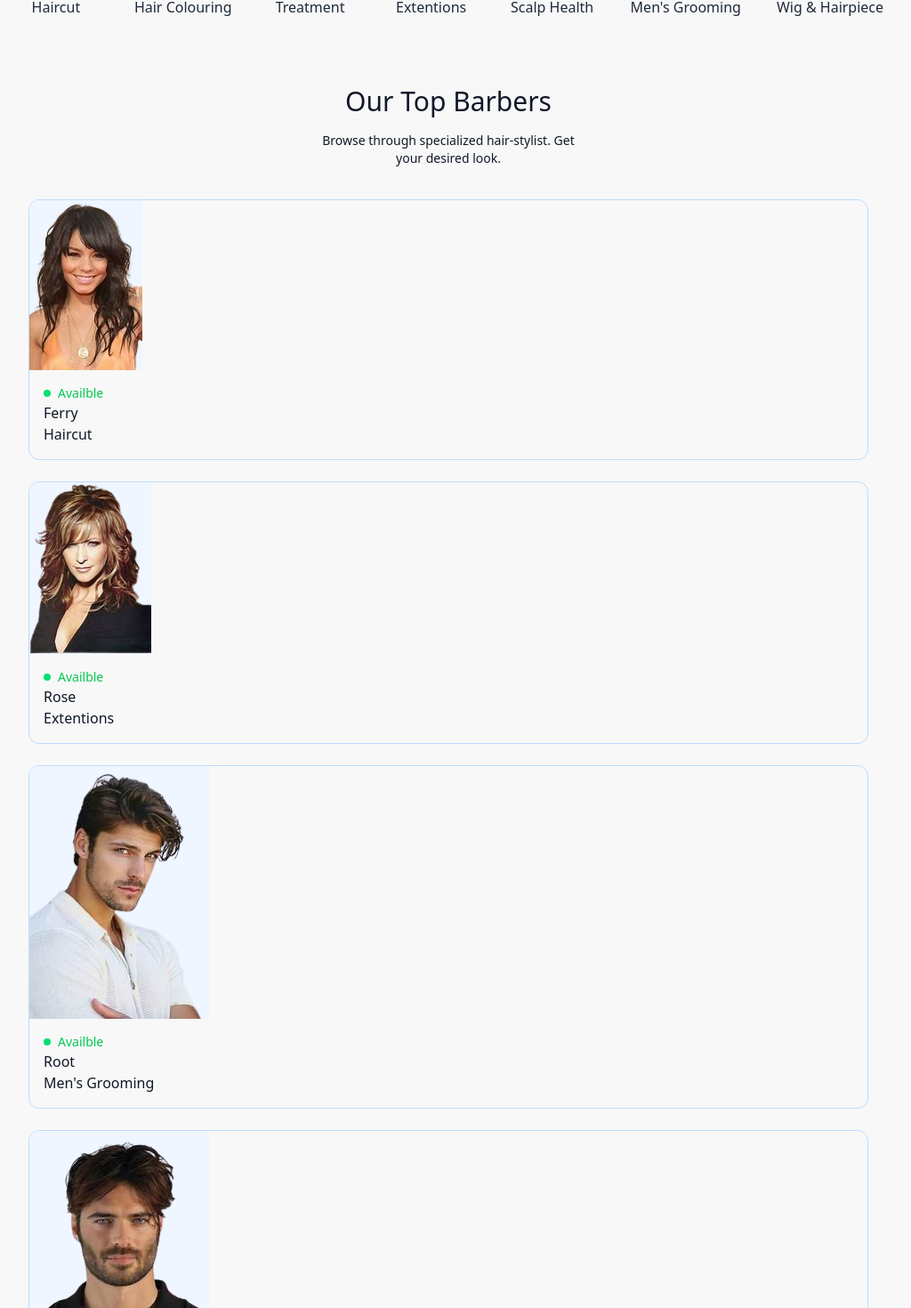
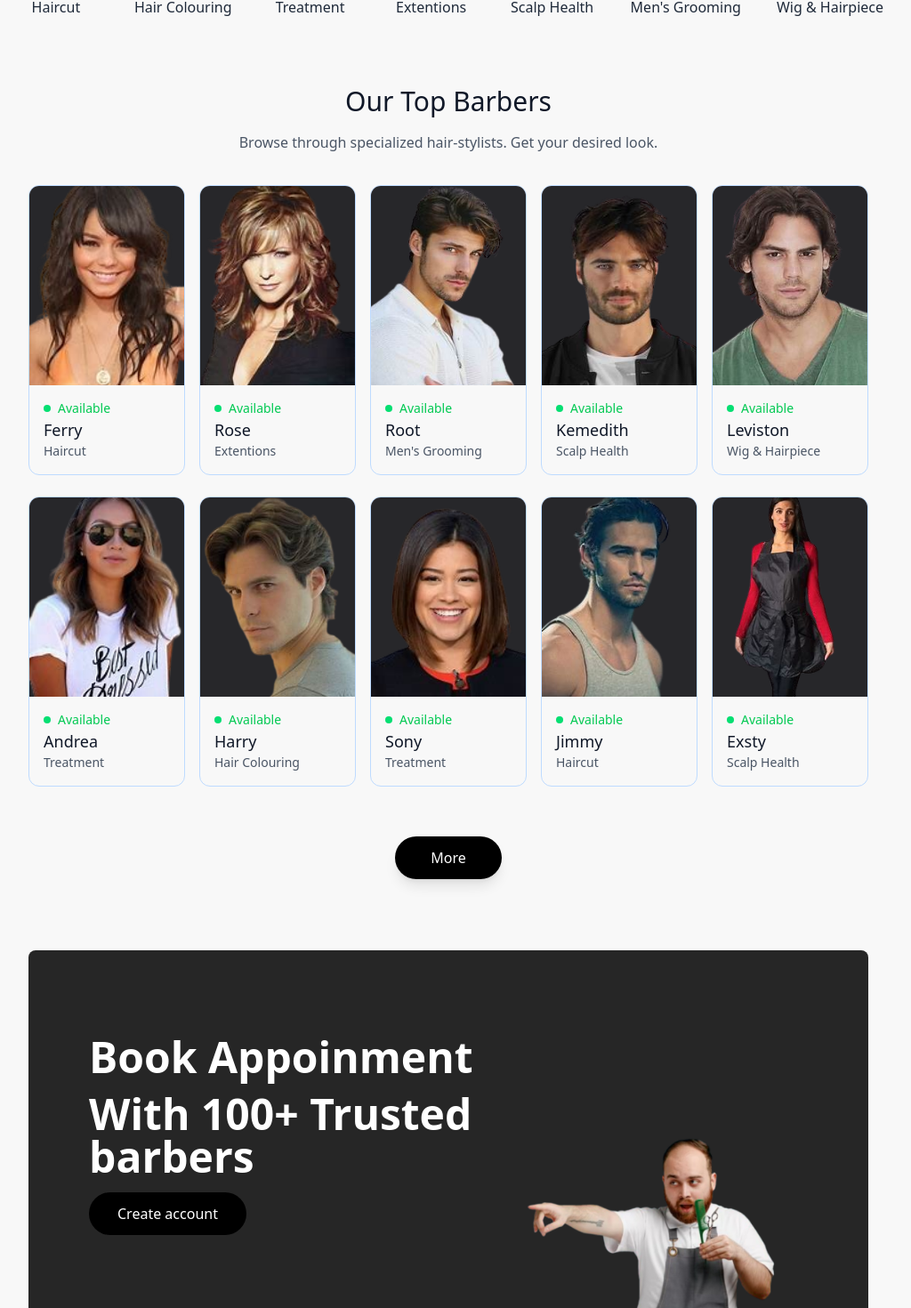
Before and after one commit to KRISHNAKUMAR-N-04/Barberooker, a React (Vite) app in the folder Barberooker/frontend/: page / in a window 1280 px wide. Shown: the part 891-2361 px from the top of the page at 89% size, without its empty margins (136-1160 px from the left). Built offline with nearby package versions, Linux system fonts and the light colour scheme.

Commit message:
worked with responsive topbarber and created the banner beneath it

```diff
--- a/Barberooker/frontend/index.html
+++ b/Barberooker/frontend/index.html
@@ -1,5 +1,5 @@
 <!doctype html>
-<html lang="en">
+<html lang="en" class="scroll-smooth">
   <head>
     <meta charset="UTF-8" />
     <link rel="icon" type="image/jpg" href="./src/assets/Logo_Barberooker.jpg" />
--- a/Barberooker/frontend/src/assets/assets.js
+++ b/Barberooker/frontend/src/assets/assets.js
@@ -1,4 +1,4 @@
-import appointment_img from './appointment_img.png'
+import appointment_img from './appoinment_img_new.png'
 import header_img from './header_image_1.png'
 import group_profiles from './group_profiles.png'
 import profile_pic from './account.png'
--- /dev/null
+++ b/Barberooker/frontend/src/components/Banner.jsx
@@ -0,0 +1,25 @@
+import React from 'react'
+import { assets } from '../assets/assets'
+
+const Banner = () => {
+    return (
+        <div className='flex  bg-neutral-800 rounded-lg px-6 sm:px-10 md:px-14 my-20 lg:px-12 md:mx-10 bottom-0 '>
+            <div className='flex-1 py-8 sm:py-10 md:py-16 lg:py-24 lg:pl-5 '>
+                <div className='text-xl sm:text-2xl md:text-3xl lg:text-5xl font-semibold text-white'>
+                    <p >Book Appoinment</p>
+                    <p className='mt-4'>With 100+ Trusted barbers</p>
+                </div>
+                <button className='bg-black text-white rounded-full sm:text-base px-8 py-3 mt-4 hover:scale-105 transition-all'>Create account</button>
+
+            </div>
+
+
+            <div className='hidden md:block md:w-1/2 lg:block lg:w-[370px]  relative '>
+                <img src={assets.appointment_img} className='w-full absolute bottom-0 right-0  max-w-md' alt='' />
+
+            </div>
+        </div>
+    )
+}
+
+export default Banner
--- a/Barberooker/frontend/src/components/Header.jsx
+++ b/Barberooker/frontend/src/components/Header.jsx
@@ -3,7 +3,7 @@ import { assets } from '../assets/assets'
 
 const Header = () => {
   return (
-    <div className='flex flex-col md:flex-row flex-wrap bg-neutral-800 rounded-lg px-6 md:px-10 lg:px-20 justify-around align-middle '>
+    <div className='flex flex-col md:flex-row flex-wrap bg-neutral-800 rounded-lg px-6 md:px-10 lg:px-20 justify-around align-middle shadow-2xl '>
         <div className='md:w-1/2 flex flex-col items-start justify-center gap-0 py-10 m-auto md:py-[9vw] md:mb-[-30px]'>
             <p className='text-3xl md:text-4xl lg:text-5xl text-white font-semibold leading-tight md:leading-tight lg:leading-tight mb-2'>
                 Book Appoinment <br/> With Trusted Hair Stylist
--- a/Barberooker/frontend/src/components/Topbarber.jsx
+++ b/Barberooker/frontend/src/components/Topbarber.jsx
@@ -1,29 +1,56 @@
-import React from 'react'
-import { assets, dbarbers } from '../assets/assets'
+import React from "react";
+import { useNavigate } from "react-router-dom";
+import { dbarbers } from "../assets/assets";
 
 const Topbarber = () => {
+  const navigate = useNavigate();
+
   return (
-    <div className='flex flex-col items-center gap-4 text-gray-900 md:mx-10'>
-        <h1 className='text-3xl font-medium'>Our Top Barbers</h1>
-        <p className='sm:w-1/3 text-center text-sm'>Browse through specialized hair-stylist. Get your desired look.</p>
-        <div className='w-full grid grid-cols-auto gap-4 pt-5 gap-y-6 px-3 sm:px-0'>
-            {dbarbers.slice(0,10).map((item, index)=>(
-              <div className='border border-blue-200 rounded-xl overflow-hidden cursor-pointer hover:translate-y-[-10px] transition-all duration-500' key={index}>
-                <img className='bg-blue-50' src={item.image} alt=''/>
-                <div className='p-4'>
-                  <div className='flex items-center gap-2 text-sm text-center text-green-500'>
-                    <p className='w-2 h-2 bg-green-400 rounded-full'></p><p>Availble</p>
-                  </div>
-                  <p>{item.name}</p>
-                  <p>{item.speciality}</p>
-                </div>
+    <div className="flex flex-col items-center gap-4 text-gray-900 px-4 md:px-10">
+      <h1 className="text-2xl md:text-3xl font-medium text-center">
+        Our Top Barbers
+      </h1>
+      <p className="w-full max-w-lg text-center text-sm md:text-base text-gray-600">
+        Browse through specialized hair-stylists. Get your desired look.
+      </p>
+
+      {/* Responsive Grid */}
+      <div className="grid grid-cols-2 sm:grid-cols-3 md:grid-cols-4 lg:grid-cols-5 gap-4 pt-5 gap-y-6 w-full px-3 sm:px-0">
+        {dbarbers.slice(0, 10).map((item, index) => (
+          <div
+            key={index}
+            onClick={() => navigate(`/appoinment/${item._id}`)}
+            className="border border-blue-200 rounded-xl overflow-hidden cursor-pointer hover:-translate-y-2 transition-all duration-300"
+          >
+            <img
+              className="w-full h-40 sm:h-48 md:h-56 object-cover bg-zinc-800"
+              src={item.image}
+              alt={item.name}
+            />
+            <div className="p-4 border-gray-950">
+              <div className="flex items-center gap-2 text-sm text-green-500">
+                <span className="w-2 h-2 bg-green-400 rounded-full"></span>
+                <p>Available</p>
               </div>
-            ))}
-        </div>
-        <button>more</button>
+              <p className="text-gray-900 text-lg font-medium">{item.name}</p>
+              <p className="text-gray-600 text-sm">{item.speciality}</p>
+            </div>
+          </div>
+        ))}
+      </div>
 
+      {/* View More Button */}
+      <button
+        onClick={() => {
+          navigate(`/barbers`);
+          window.scrollTo({ top: 0, behavior: "smooth" });
+        }}
+        className="bg-black text-white shadow-lg px-10 py-3 rounded-full mt-6 sm:mt-10 hover:scale-105 transition-all duration-200"
+      >
+        More
+      </button>
     </div>
-  )
-}
+  );
+};
 
-export default Topbarber
+export default Topbarber;
--- /dev/null
+++ b/Barberooker/frontend/src/context/AppContext.jsx
@@ -0,0 +1,19 @@
+import { createContext } from "react";
+import {dbarbers} from '../assets/assets'
+
+
+export const AppContext = createContext()
+
+const AppContextProvider = (props) =>{
+
+    const value = {
+        dbarbers
+    }
+    return(
+        <AppContext.Provider value={{value}}>
+            {props.children}
+        </AppContext.Provider>
+    )
+}
+
+export default AppContextProvider
--- a/Barberooker/frontend/src/main.jsx
+++ b/Barberooker/frontend/src/main.jsx
@@ -3,9 +3,14 @@ import { createRoot } from 'react-dom/client'
 import './index.css'
 import App from './App.jsx'
 import { BrowserRouter } from 'react-router-dom'
+import AppContextProvider from './context/AppContext.jsx'
+
 
 createRoot(document.getElementById('root')).render(
   <BrowserRouter>
-    <App />
+    <AppContextProvider>
+      <App />
+    </AppContextProvider>
   </BrowserRouter>,
+
 )
--- a/Barberooker/frontend/src/pages/Home.jsx
+++ b/Barberooker/frontend/src/pages/Home.jsx
@@ -2,6 +2,7 @@ import React from 'react'
 import Header from '../components/Header'
 import Specialitymenu from '../components/Specialitymenu'
 import Topbarber from '../components/Topbarber'
+import Banner from '../components/Banner'
 
 const Home = () => {
   return (
@@ -9,6 +10,7 @@ const Home = () => {
         <Header/>
         <Specialitymenu/>
         <Topbarber/>
+        <Banner/>
     </div>
   )
 }
```
Also changed, not shown: Barberooker/frontend/src/App.jsx (+10 -10 lines), Barberooker/frontend/src/assets/appoinment_img.png (added), Barberooker/frontend/src/assets/appoinment_img_new.png (added).
